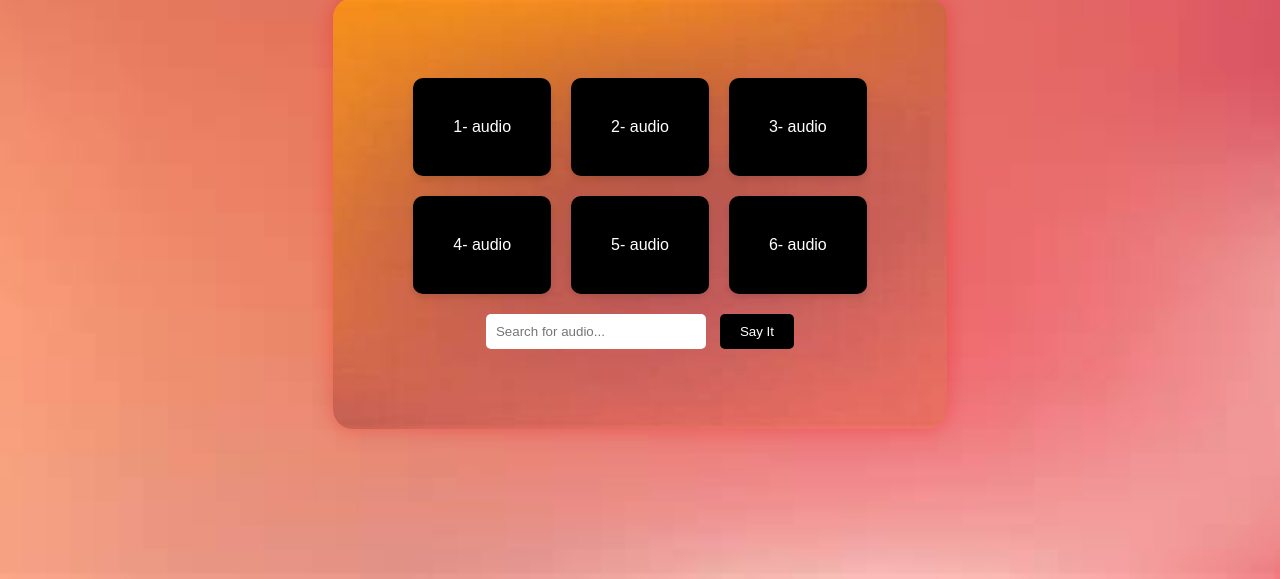
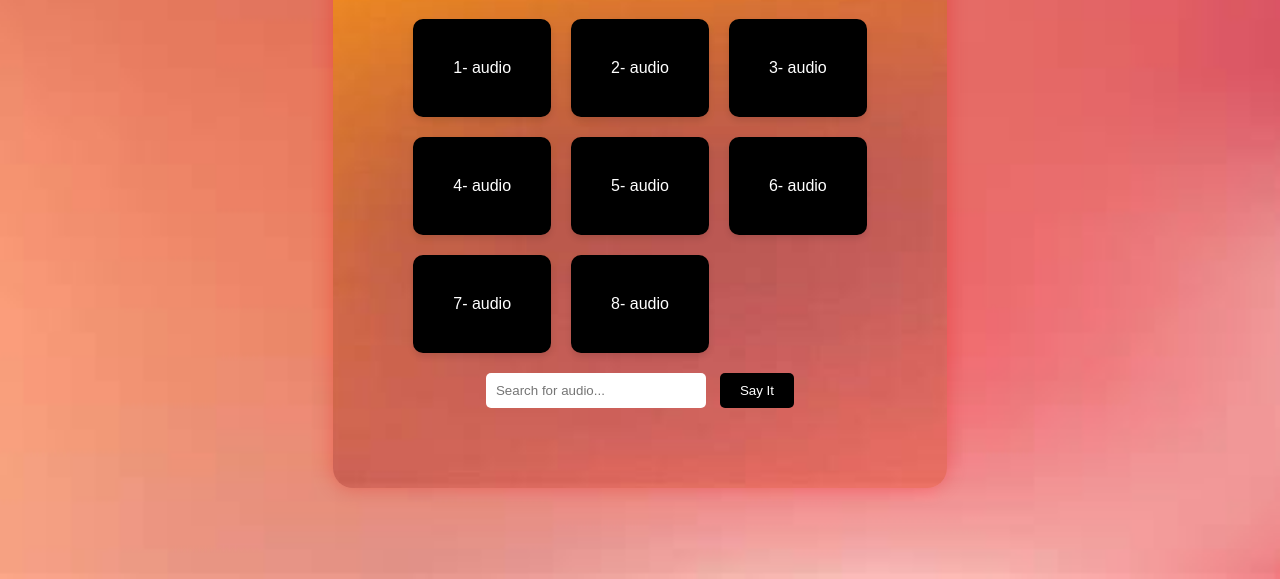
Before and after one commit to Bath-Spa-Students/web-dev-1-a1-set-exercises-Taha226238, a plain HTML site: page Chapter-5-Embedded Content/bonus/index.html in a window 1280 px wide. Shown: the part 221-800 px from the top of the page. Drawn offline with Linux system fonts and the light colour scheme.

Commit message:
Update index.html

```diff
--- a/Chapter-5-Embedded Content/bonus/index.html
+++ b/Chapter-5-Embedded Content/bonus/index.html
@@ -17,6 +17,8 @@
             <button class="sample" data-src="78.mp3">4- audio</button>
             <button class="sample" data-src="910.mp3">5- audio</button>
             <button class="sample" data-src="1112.mp3">6- audio</button>
+            <button class="sample" data-src="2.mp3">7- audio</button>
+            <button class="sample" data-src="3.mp3">8- audio</button>
         </div>
 
         <div class="search-container">
@@ -24,6 +26,7 @@
             <button id="sayItButton" class="say-it-button">Say It</button>
         </div>
     </div>
-    <script src="index.js"></script>
+<script src="index.js"></script>
+
 </body>
 </html>
```
